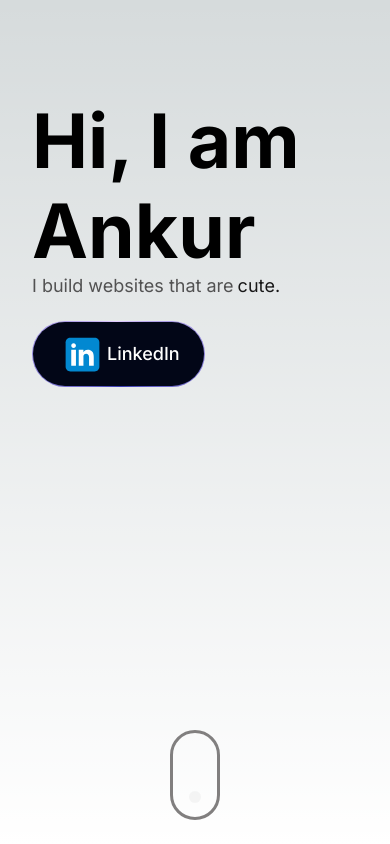
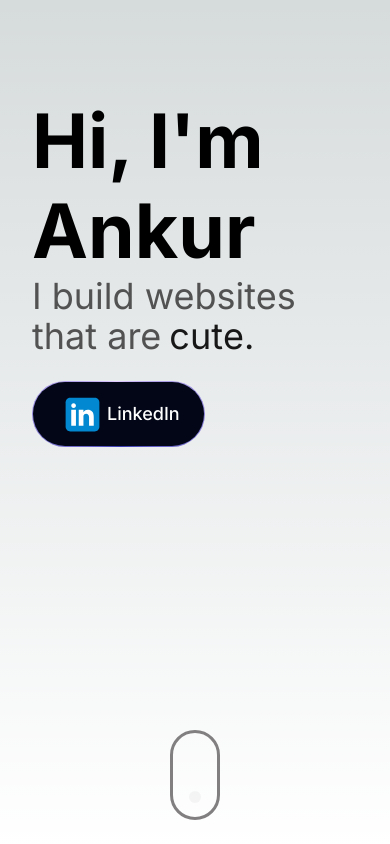
Before and after one commit to ankur-paul/portfolio, a Next.js app: page / in a window 390 px wide. Built offline with nearby package versions, Linux system fonts and the light colour scheme.

Commit message:
font-size fix

```diff
--- a/src/app/globals.css
+++ b/src/app/globals.css
@@ -149,7 +149,6 @@ svg {
 @media (max-width: 765px) {
   html,
   body {
-    font-size: 50%;
     scroll-behavior: smooth;
   }
 
--- a/src/app/page.tsx
+++ b/src/app/page.tsx
@@ -8,7 +8,7 @@ export default function Home() {
       <div className="container">
         <div className="intro">
           <div className="hi-msg">
-            Hi, <span>I am Ankur</span>
+            Hi, <span>I&apos;m Ankur</span>
           </div>
           <Flipwords />
           <button className="linkedin mt-6 relative inline-flex h-22 overflow-hidden rounded-full p-[1px] focus:outline-none focus:ring-2 focus:ring-slate-400 focus:ring-offset-2 focus:ring-offset-slate-50">
```
